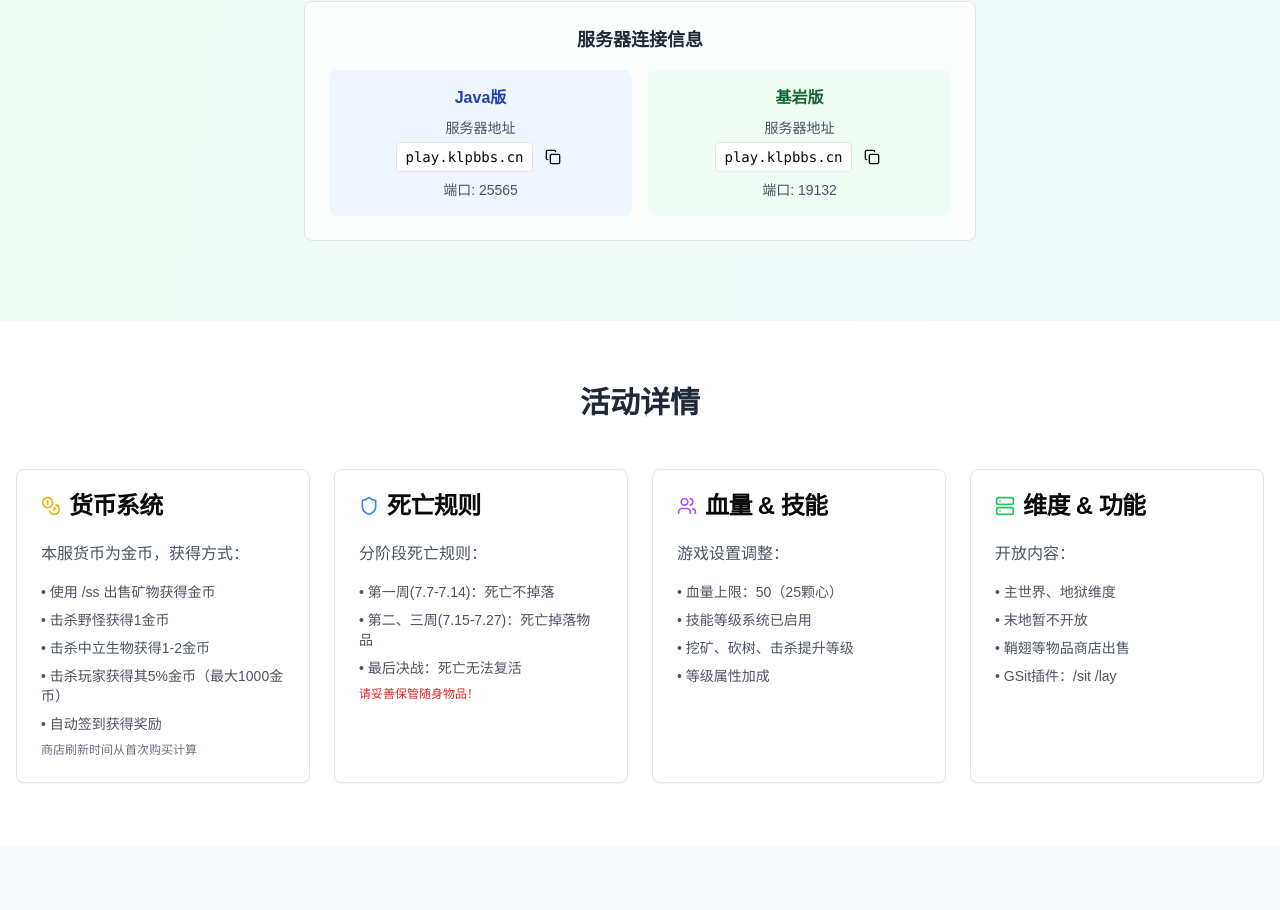
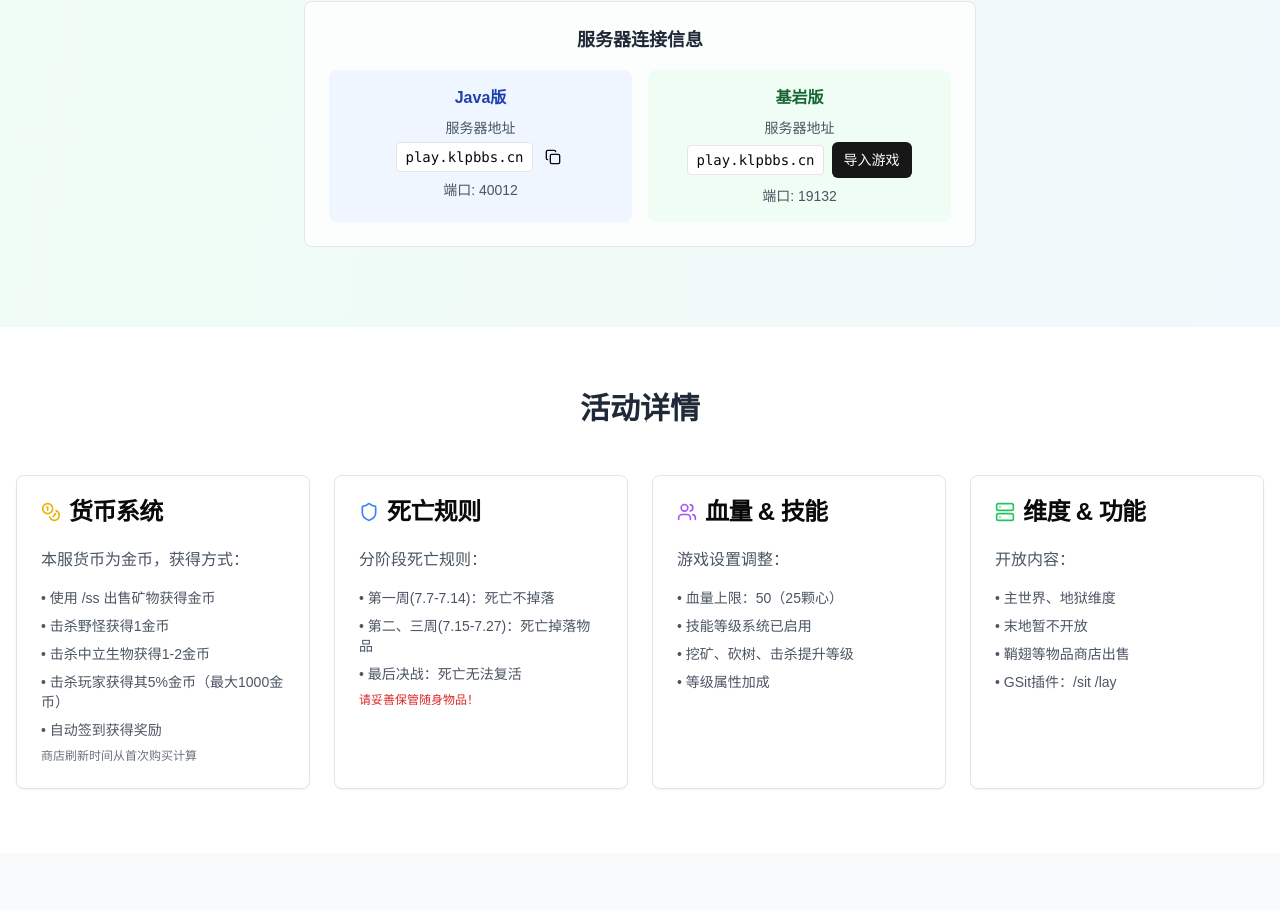
Before and after one commit to TeamVastsea/ksce-frontend, a Next.js app: page / in a window 1280 px wide. Shown: the part 1396-2306 px from the top of the page. Built offline with nearby package versions, Linux system fonts and the light colour scheme.

Commit message:
update HeroSection: change port number and modify button functionality

```diff
--- a/components/HeroSection.tsx
+++ b/components/HeroSection.tsx
@@ -48,25 +48,28 @@ function ServerConnectionInfo() {
               )}
             </Button>
           </div>
-          <div className="text-sm text-gray-600 mt-2">端口: 25565</div>
+          <div className="text-sm text-gray-600 mt-2">端口: 40012</div>
         </div>
         <div className="text-center p-4 bg-green-50 rounded-lg">
           <div className="font-bold text-green-800 mb-2">基岩版</div>
           <div className="text-sm text-gray-600 mb-1">服务器地址</div>
           <div className="flex items-center justify-center gap-2">
             <code className="text-sm bg-white px-2 py-1 rounded border">play.klpbbs.cn</code>
-            <Button
-              size="sm"
-              variant="ghost"
-              className="h-6 w-6 p-0"
-              onClick={() => copyToClipboard('play.klpbbs.cn', 'bedrock')}
-            >
-              {copiedBedrock ? (
-                <Check className="h-3 w-3 text-green-600" />
-              ) : (
-                <Copy className="h-3 w-3" />
-              )}
+            <Button size="sm" onClick={() => {window.location.href = "minecraft://?addExternalServer=苦力怕论坛模拟文明活动|play.klpbbs.cn:19132"}}>
+              导入游戏
             </Button>
+            {/*<Button*/}
+            {/*  size="sm"*/}
+            {/*  variant="ghost"*/}
+            {/*  className="h-6 w-6 p-0"*/}
+            {/*  onClick={() => copyToClipboard('play.klpbbs.cn', 'bedrock')}*/}
+            {/*>*/}
+            {/*  {copiedBedrock ? (*/}
+            {/*    <Check className="h-3 w-3 text-green-600" />*/}
+            {/*  ) : (*/}
+            {/*    <Copy className="h-3 w-3" />*/}
+            {/*  )}*/}
+            {/*</Button>*/}
           </div>
           <div className="text-sm text-gray-600 mt-2">端口: 19132</div>
         </div>
```
